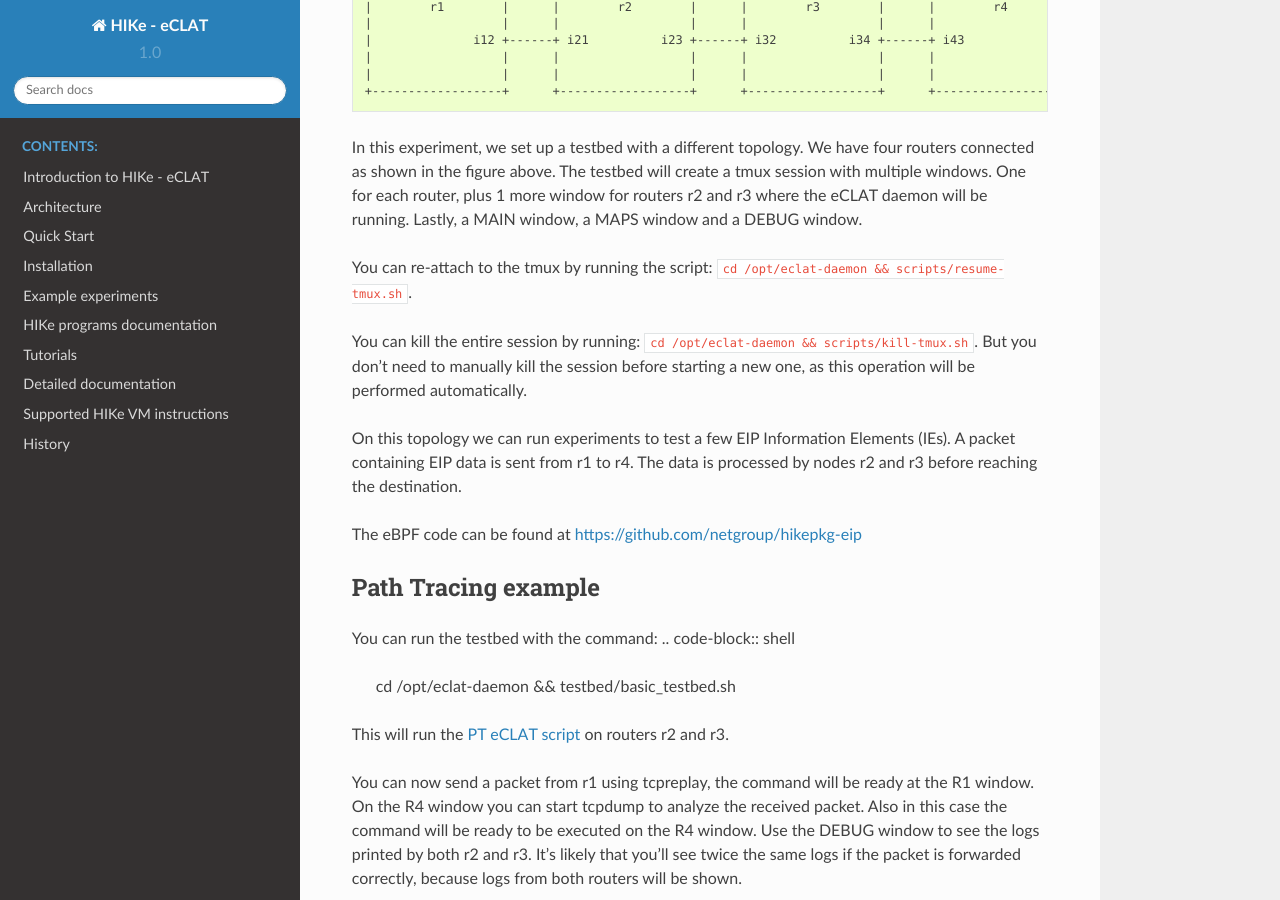
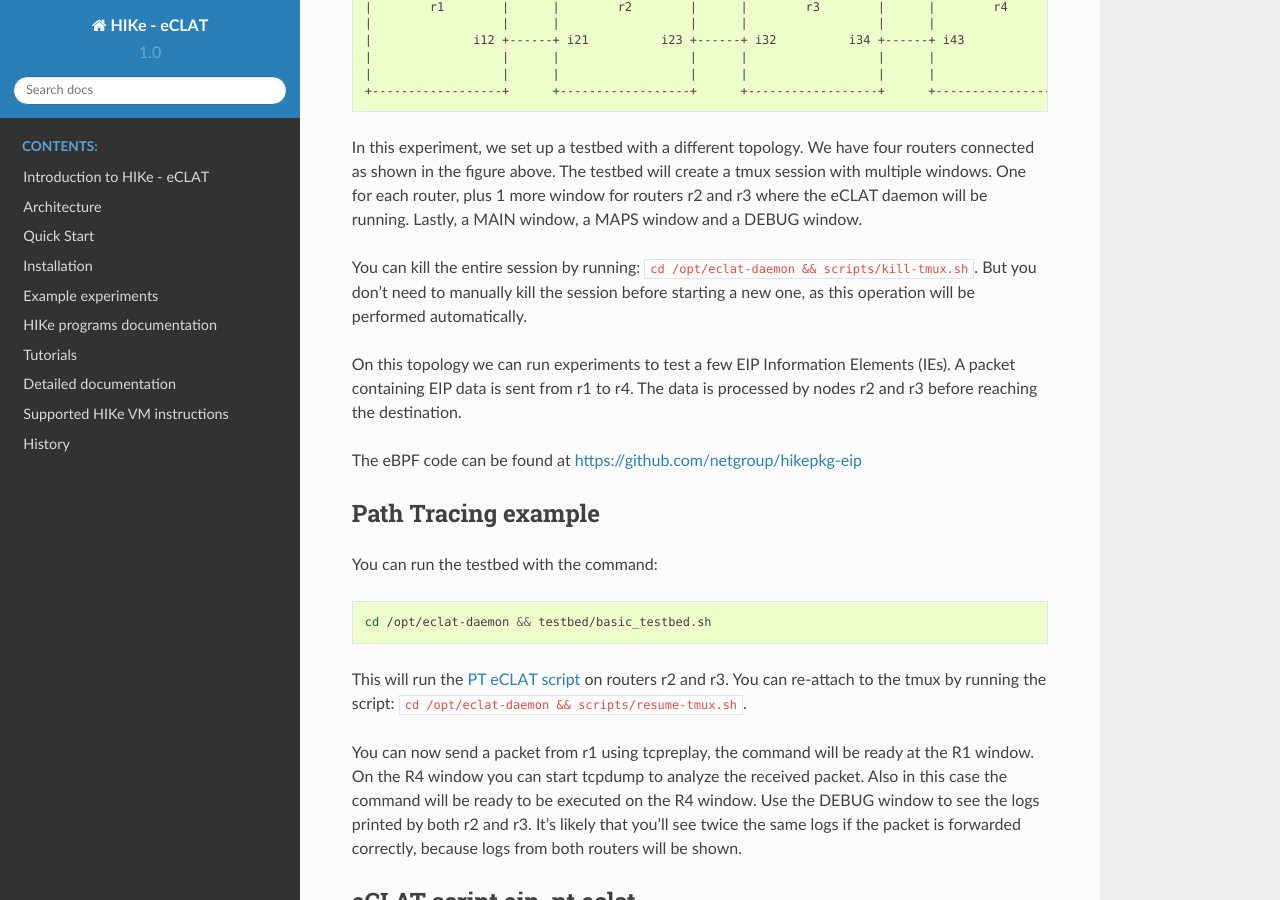
Before and after one commit to hike-eclat/docs, a Sphinx documentation site: the page built from docs/experiment_eip.rst, in a window 1280 px wide and 900 px high, scrolled down 228 px. Built offline with Sphinx 7.4.7 and the Read the Docs theme 2.0.0, drawn with Linux system fonts in a browser that asks for light colours; pages that are not in the unit, such as notebooks, are missing from menus; part of the change alters nothing that is shown.

```diff
--- a/docs/experiment_eip.rst
+++ b/docs/experiment_eip.rst
@@ -14,8 +14,6 @@ Experiment on EIP (Extensible In-band Processing)
 In this experiment, we set up a testbed with a different topology. We have four routers connected as shown in the figure above.
 The testbed will create a tmux session with multiple windows. One for each router, plus 1 more window for routers r2 and r3 where the eCLAT daemon will be running. Lastly, a MAIN window, a MAPS window and a DEBUG window.
 
-You can re-attach to the tmux by running the script: ``cd /opt/eclat-daemon && scripts/resume-tmux.sh``.
-
 You can kill the entire session by running: ``cd /opt/eclat-daemon && scripts/kill-tmux.sh``. But you don't need to manually kill the session before starting a new one, as this operation will be performed automatically.
 
 
@@ -27,10 +25,13 @@ The eBPF code can be found at https://github.com/netgroup/hikepkg-eip
 Path Tracing example
 ^^^^^^^^^^^^^^^^^^^^^^^^
 You can run the testbed with the command:
+
 .. code-block:: shell
+
   cd /opt/eclat-daemon && testbed/basic_testbed.sh
 
 This will run the :ref:`PT eCLAT script<eclat-script-eip>` on routers r2 and r3.
+You can re-attach to the tmux by running the script: ``cd /opt/eclat-daemon && scripts/resume-tmux.sh``.
 
 You can now send a packet from r1 using tcpreplay, the command will be ready at the R1 window.
 On the R4 window you can start tcpdump to analyze the received packet. Also in this case the command will be ready to be executed on the R4 window.
```
